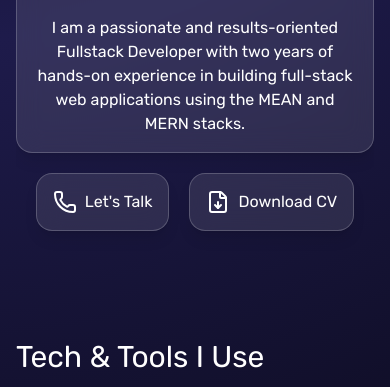
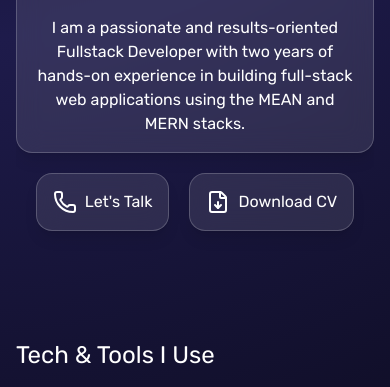
Before and after one commit to liecyborg28/buildwithnando, a website built with Vite: page index.html in a window 390 px wide. Shown: the part 457-844 px from the top of the page. Built offline with nearby package versions, Linux system fonts and the light colour scheme.

Commit message:
Update style.css

```diff
--- a/src/style.css
+++ b/src/style.css
@@ -333,6 +333,6 @@
 
   .skills-title {
     color: rgb(var(--text-color));
-    @apply text-3xl;
+    @apply text-2xl md:text-3xl;
   }
 }
```
